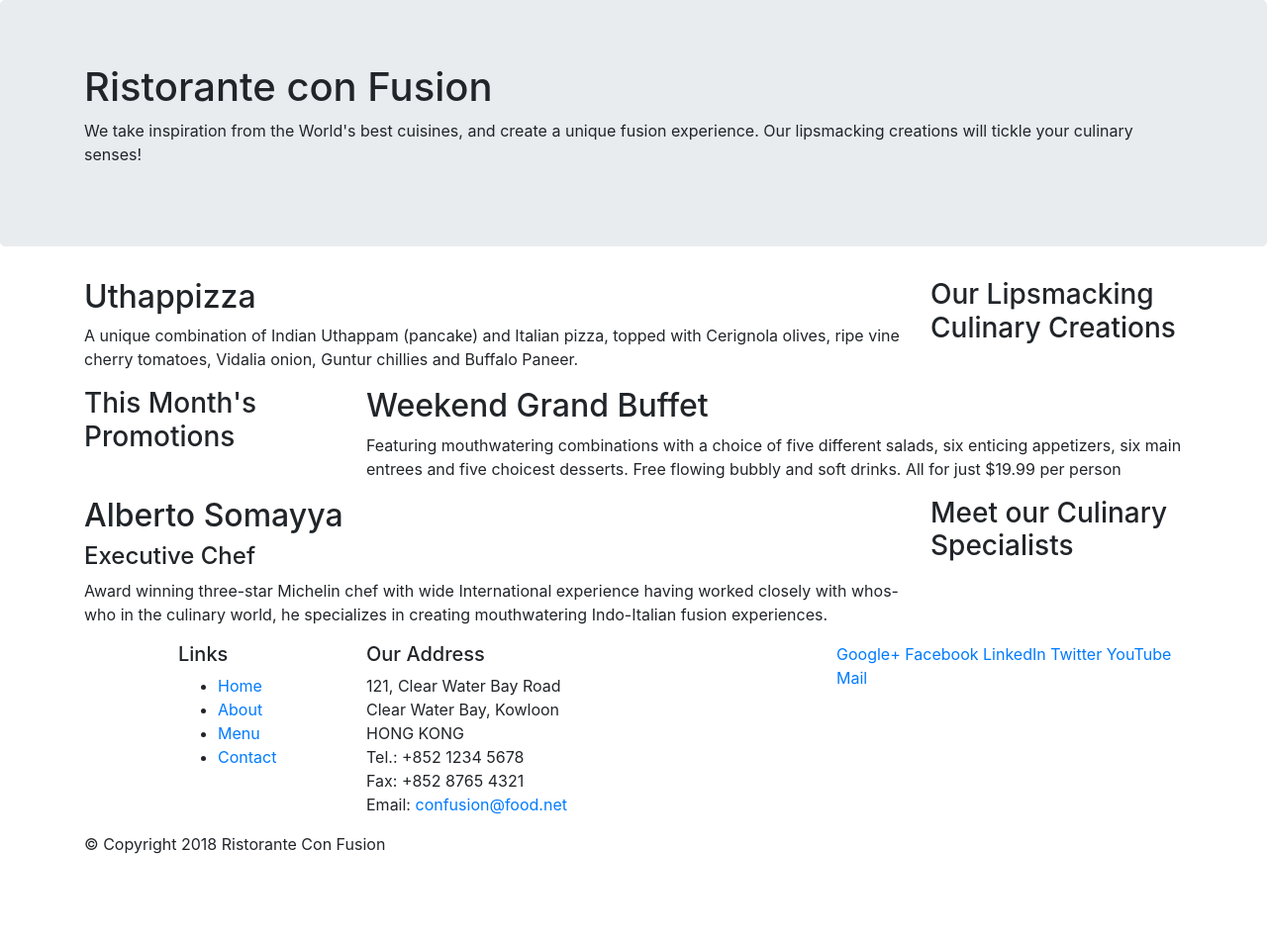
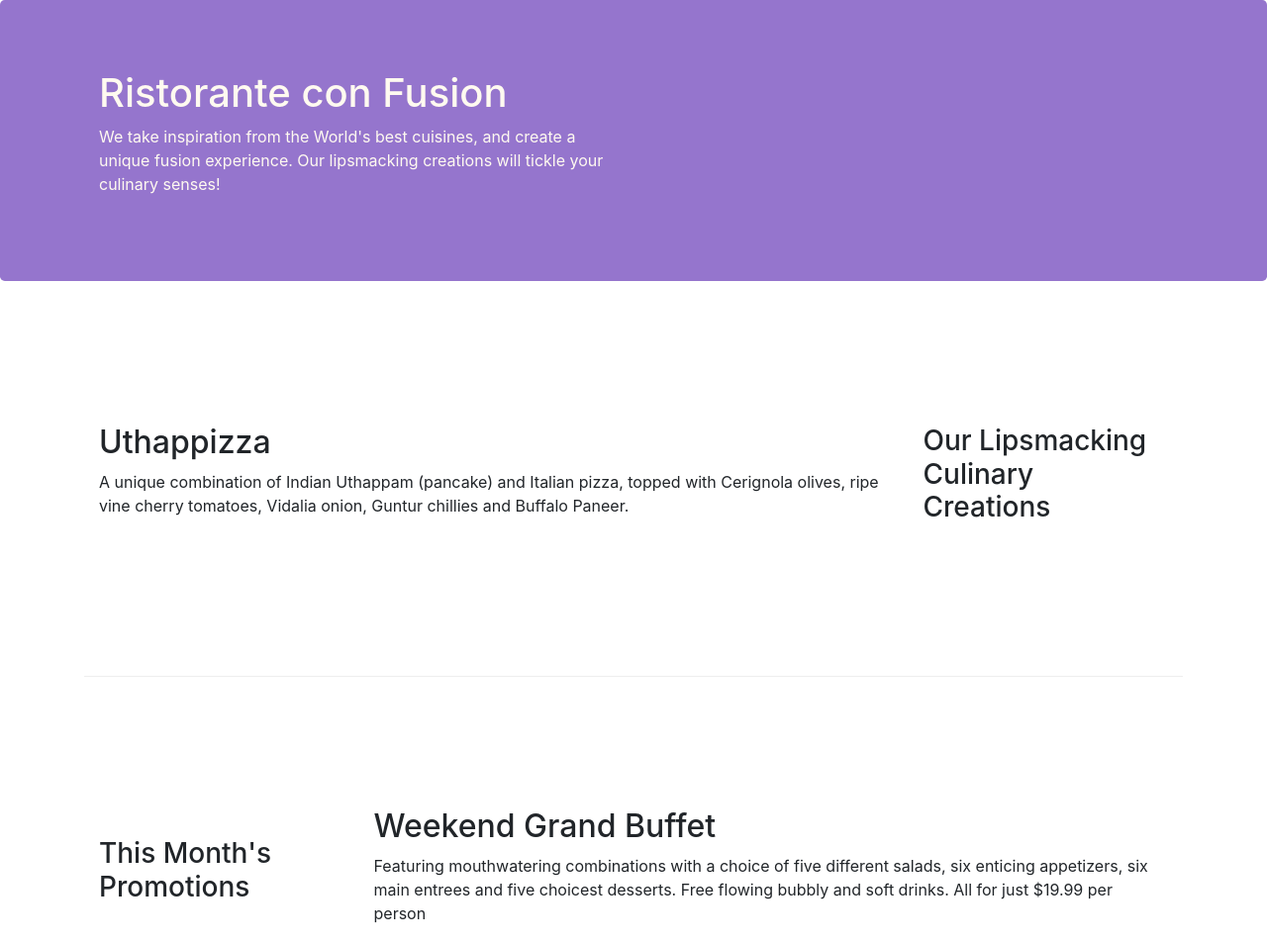
Before and after one commit to Drasmaurg/conFusion, a website: page index.html in a window 1280 px wide. Shown: the top 954 px of the page at 99% size. Before the commit the page ends 881 px from the top, so only its background shows below. Drawn offline with nearby package versions, Linux system fonts and the light colour scheme.

Commit message:
Segunda parte con bootstrap

```diff
--- /dev/null
+++ b/CSS/styles.css
@@ -0,0 +1,28 @@
+.row-header {
+    margin: 0px auto;
+    padding: 0px auto;
+}
+.row-content {
+    margin: 0px auto;
+    padding: 50px 0px 50px 0px;
+    border-bottom: 1px ridge;
+    min-height: 400px;
+}
+
+.footer {
+    background-color: #d1c4e9;
+    margin: 0px auto;
+    padding: 20px 0px 20px 0px;
+}
+
+.jumbotron {
+    margin: 0px auto;
+    padding: 70px 30px 70px 30px;
+    background-color: #9575cd;
+    color: floralwhite;
+}
+
+.address {
+    font-size: 80%;
+    color: #0F0F0F;
+}
--- a/index.html
+++ b/index.html
@@ -10,14 +10,16 @@
 
         <!-- Bootstrap CSS -->
         <link rel="stylesheet" href="node_modules/bootstrap/dist/css/bootstrap.min.css">
+        <link rel="stylesheet" href="CSS/styles.css">
+
 </head>
 
 <body>
 
     <header class="jumbotron">
         <div class="container">
-            <div class="row">
-                <div class="col-12 col-6-sm">
+            <div class="row row-header">
+                <div class="col-12 col-sm-6">
                     <h1>Ristorante con Fusion</h1>
                     <p>We take inspiration from the World's best cuisines, and create a unique fusion experience. Our lipsmacking creations will tickle your culinary senses!</p>
                 </div>
@@ -28,7 +30,7 @@
     </header>
 
     <div class="container">
-        <div class="row">
+        <div class="row row-content align-items-center">
             <div class="col-12 col-sm-4 order-sm-last col-md-3">
                 <h3>Our Lipsmacking Culinary Creations</h3>
             </div>
@@ -39,7 +41,7 @@
         </div>
 
 
-        <div class="row">
+        <div class="row row-content align-items-center">
             <div class="col-12 col-sm-4 col-md-3">
                 <h3>This Month's Promotions</h3>
             </div>
@@ -49,7 +51,7 @@
             </div>
         </div>
 
-        <div class="row">
+        <div class="row row-content align-items-center">
             <div class="col-12 col-sm-4 order-sm-last col-md-3">
                 <h3>Meet our Culinary Specialists</h3>
             </div>
@@ -61,12 +63,12 @@
         </div>
     </div>
 
-    <footer>
+    <footer class="footer">
         <div class="container">
             <div class="row">
                 <div class="col-4 offset-1 col-sm-2">
                     <h5>Links</h5>
-                    <ul>
+                    <ul class="list-unstyled">
                         <li><a href="#">Home</a></li>
                         <li><a href="#">About</a></li>
                         <li><a href="#">Menu</a></li>
@@ -84,8 +86,8 @@
 		              Email: <a href="mailto:confusion@food.net">confusion@food.net</a>
 		           </address>
                 </div>
-                <div class="col-12 col-sm-4">
-                    <div>
+                <div class="col-12 col-sm-4 align-self-center">
+                    <div class="text-center">
                         <a href="http://google.com/+">Google+</a>
                         <a href="http://www.facebook.com/profile.php?id=">Facebook</a>
                         <a href="http://www.linkedin.com/in/">LinkedIn</a>
@@ -95,7 +97,7 @@
                     </div>
                 </div>
            </div>
-           <div class="row">
+           <div class="row justify-content-center">
                 <div class="col-auto">
                     <p>© Copyright 2018 Ristorante Con Fusion</p>
                 </div>
```
